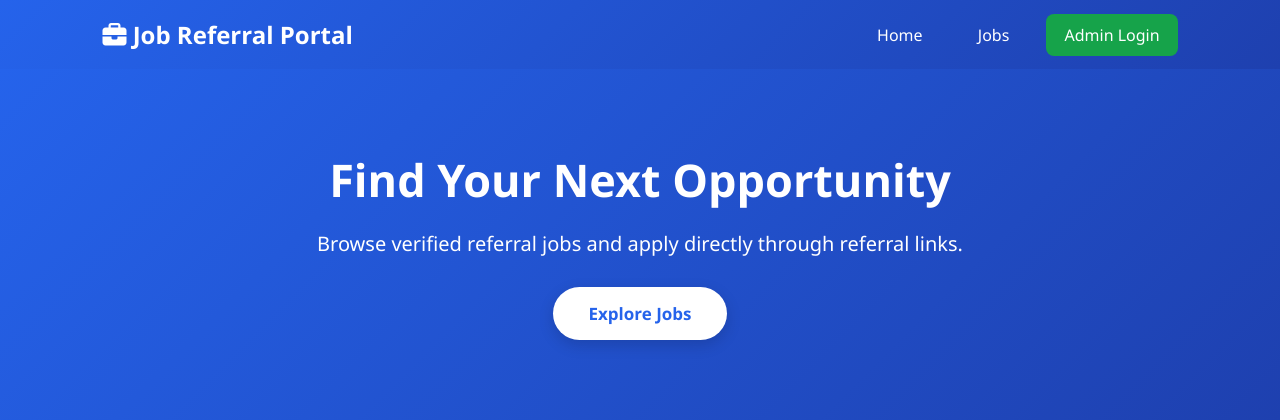
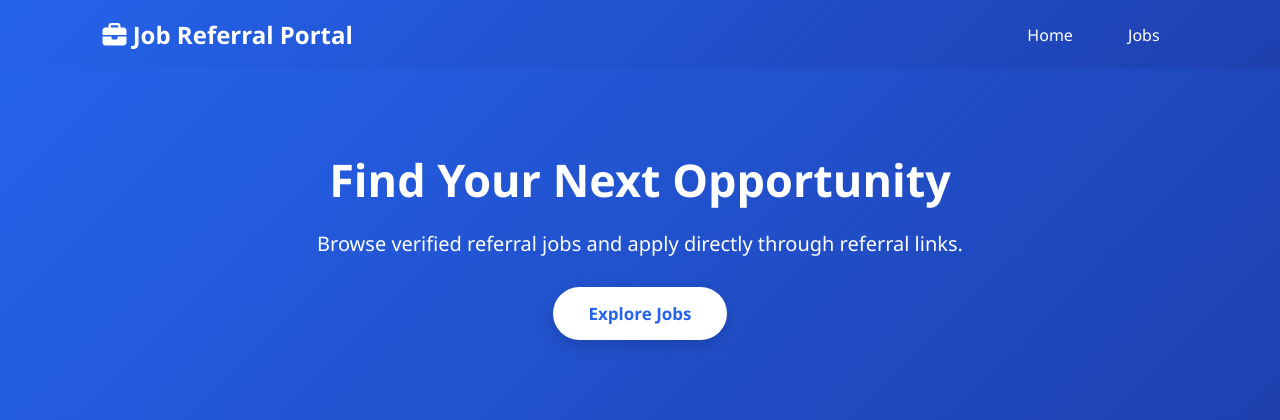
Before and after one commit to shaziamaqsood/JobReferralWebsite, a Flask app: page / in a window 1280 px wide. Shown: the top 420 px of the page. Run offline with Flask 3, Linux system fonts and the light colour scheme; data that the repository does not hold is empty.

Commit message:
Remove public admin login button

```diff
--- a/templates/index.html
+++ b/templates/index.html
@@ -30,17 +30,16 @@
             Jobs
         </a>
 
-        <a href="/admin/login" class="nav-btn admin-btn">
-            Admin Login
-        </a>
-
     </div>
 
 </header>
 
+
 <section class="hero">
 
-    <h1>Find Your Next Opportunity</h1>
+    <h1>
+        Find Your Next Opportunity
+    </h1>
 
     <p>
         Browse verified referral jobs and apply directly through referral links.
@@ -52,43 +51,61 @@
 
 </section>
 
+
 <section class="latest">
 
-    <h2>Latest Jobs</h2>
+    <h2>
+        Latest Jobs
+    </h2>
+
 
     <div class="job-grid">
 
+
         {% for job in jobs %}
 
+
         <div class="job-card">
+
 
             <span class="badge">
                 New
             </span>
 
-            <h3>{{ job.title }}</h3>
+
+            <h3>
+                {{ job.title }}
+            </h3>
+
 
             <p>
                 <i class="fa-solid fa-building"></i>
                 {{ job.company }}
             </p>
 
+
             <p>
                 <i class="fa-solid fa-money-bill-wave"></i>
                 {{ job.pay }}
             </p>
 
+
             <a href="/job/{{ job.id }}" class="details-btn">
                 View Details
             </a>
 
+
         </div>
+
 
         {% endfor %}
 
+
     </div>
 
+
 </section>
+
 
 <footer>
 
@@ -96,6 +113,7 @@
 
 </footer>
 
+
 </body>
 
 </html>
```
